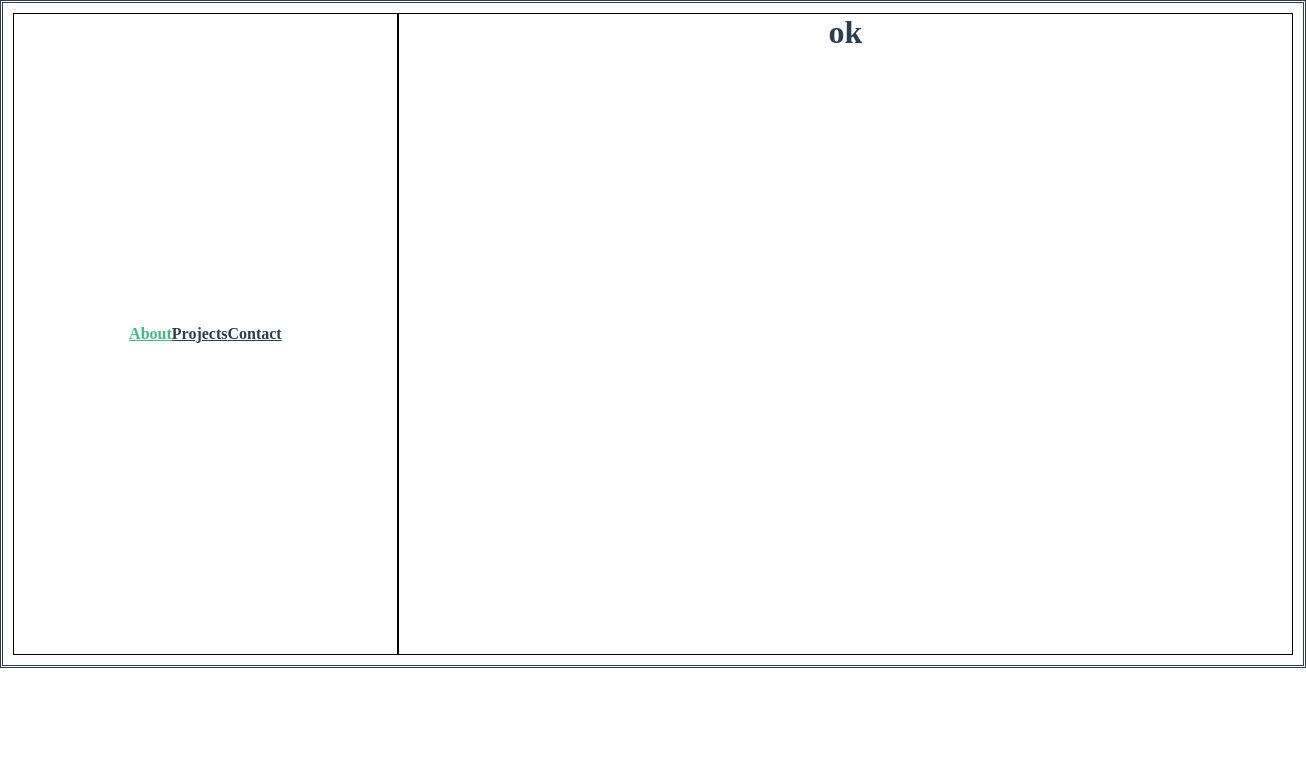
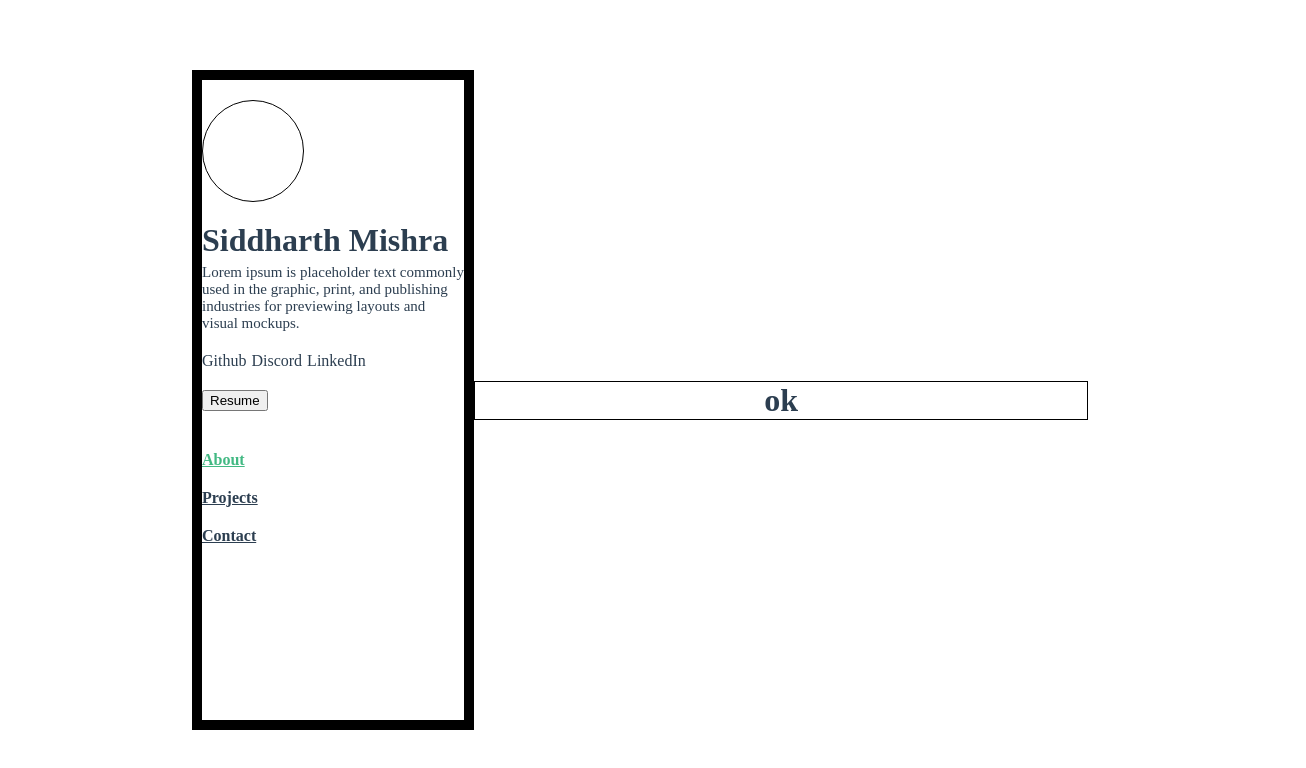
Before and after one commit to Sidm9/About_Sidm9, a Vue app: page / in a window 1280 px wide. Shown: the top 768 px of the page, 1306 px wide, since content can reach past the window. Built offline with nearby package versions, Linux system fonts and the light colour scheme.

Commit message:
Sidebar Skeleton

```diff
--- a/src/App.vue
+++ b/src/App.vue
@@ -1,8 +1,10 @@
 <template>
   <div id="app">
-    <Sidebar />
-    <div class="navBoxes">
-      <router-view />
+    <div class="container">
+      <Sidebar />
+      <div class="navBoxes">
+        <router-view />
+      </div>
     </div>
   </div>
 </template>
@@ -22,29 +24,15 @@ export default {
   text-align: center;
   color: #2c3e50;
   display: flex;
+  height: 100vh;
   justify-content: center;
-  border-style: double;
-  width: 100%;
-  padding: 10px;
 }
-
-#nav {
-  border: black 1px solid;
-  /* padding: 30px; */
-  width: 30%;
-  height: 80vh;
+.container {
   display: flex;
+  width: 70%;
+  display: flex;
+  align-items: center;
   justify-content: center;
-  align-items: center;
-}
-
-#nav a {
-  font-weight: bold;
-  color: #2c3e50;
-}
-
-#nav a.router-link-exact-active {
-  color: #42b983;
 }
 .navBoxes {
   width: 70%;
--- a/src/views/Sidebar.vue
+++ b/src/views/Sidebar.vue
@@ -1,9 +1,41 @@
 /* eslint-disable prettier/prettier */
 <template>
-  <div id="nav">
-    <router-link to="/">About</router-link>
-    <router-link to="/about">Projects</router-link>
-    <router-link to="/contacts">Contact</router-link>
+  <div class="container flex">
+    <div class="profile spacing" />
+    <div class="name spacing">
+      <h1>Siddharth Mishra</h1>
+    </div>
+    <div class="breif">
+      <p>
+        Lorem ipsum is placeholder text commonly used in the graphic, print, and
+        publishing industries for previewing layouts and visual mockups.
+      </p>
+    </div>
+    <div class="icons-container flex spacing">
+      <div class="icon">Github</div>
+      <div class="icon">Discord</div>
+      <div class="icon">LinkedIn</div>
+    </div>
+    <button class="button spacing">
+      Resume
+    </button>
+    <div class="nav-links flex spacing">
+      <div class="spacing">
+        <router-link to="/">
+          About
+        </router-link>
+      </div>
+      <div class="spacing">
+        <router-link to="/about">
+          Projects
+        </router-link>
+      </div>
+      <div class="spacing">
+        <router-link to="/contacts">
+          Contact
+        </router-link>
+      </div>
+    </div>
   </div>
 </template>
 
@@ -13,4 +45,52 @@ export default {
 };
 </script>
 
-<style></style>
+<style scoped>
+.flex {
+  display: flex;
+  justify-content: flex-start;
+  align-items: flex-start;
+}
+.breif {
+  margin-top: 5px;
+}
+/* .icons-container {
+} */
+.icon {
+  margin-right: 5px;
+}
+.spacing {
+  margin-top: 20px;
+}
+.breif {
+  font-size: 15px;
+  text-align: left;
+}
+.profile {
+  width: 100px;
+  height: 100px;
+  border-radius: 50%;
+  border: black 1px solid;
+}
+.container {
+  border: black 10px solid;
+  flex-direction: column;
+  width: 30%;
+  height: 80vh;
+}
+.nav-links {
+  text-align: left;
+  text-decoration: none;
+  flex-direction: column;
+}
+/* .nav-container {
+  text-align: left;
+} */
+.nav-links a {
+  font-weight: bold;
+  color: #2c3e50;
+}
+.nav-links a.router-link-exact-active {
+  color: #42b983;
+}
+</style>
```
